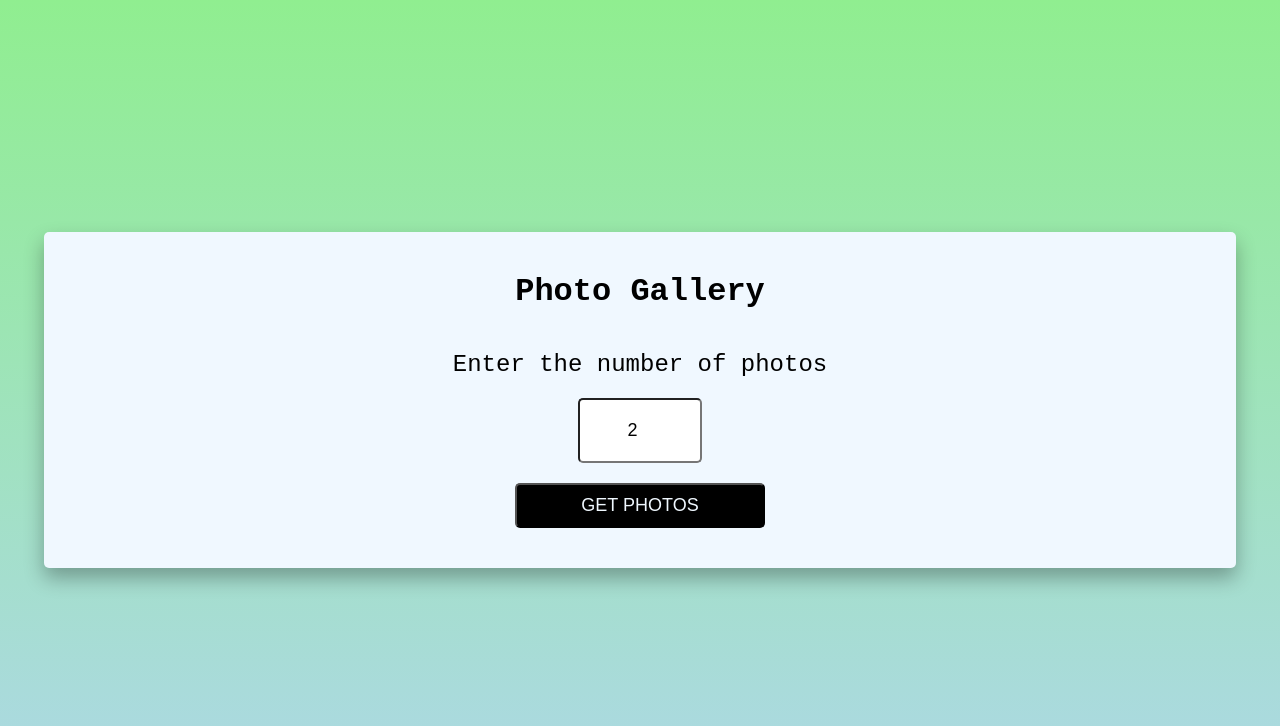
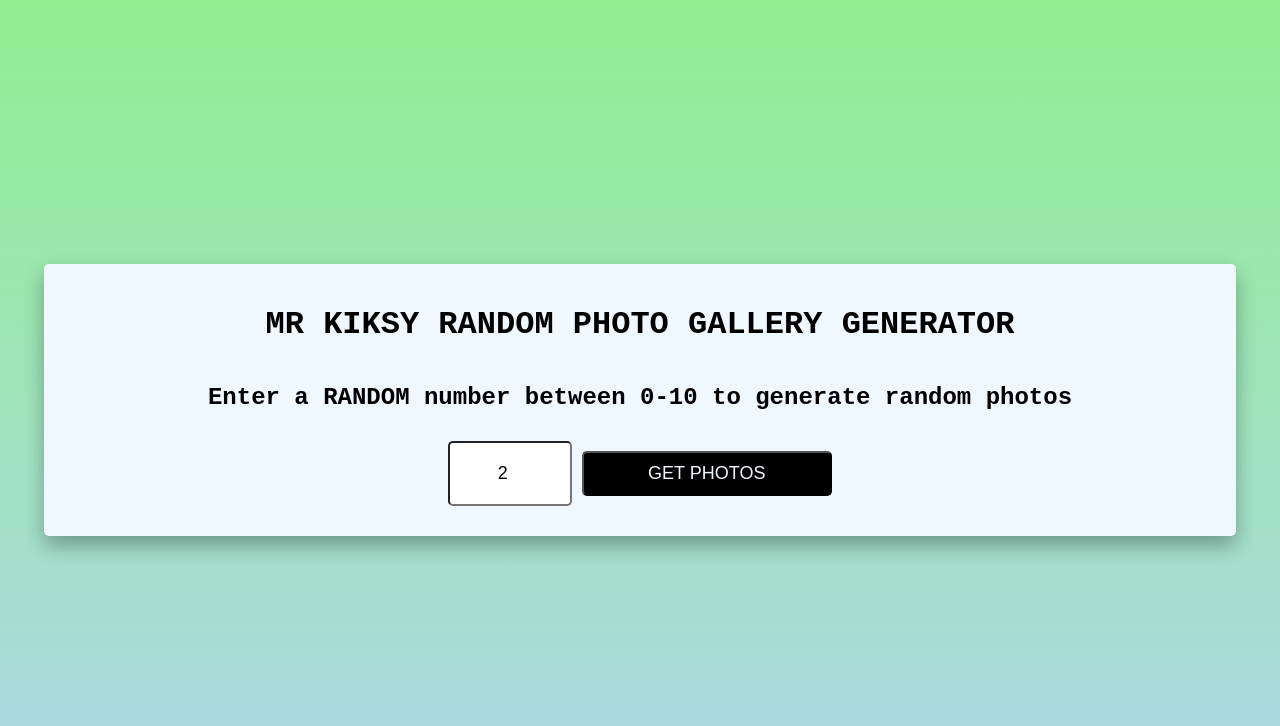
Before and after one commit to MRKIKSY/MRKIKSYPHOTOGALLERY, a plain HTML site: page index.html in a window 1280 px wide. Drawn offline with Linux system fonts and the light colour scheme.

Commit message:
Update index.html

```diff
--- a/index.html
+++ b/index.html
@@ -1,24 +1,17 @@
 <!DOCTYPE html>
 <html lang="en">
 <head>
-    <meta charset="UTF-8" />
-    <meta http-equiv="X-UA-Compatible" content="IE=edge" />
-    <meta name="viewport" content="width=device-width, initial-scale=1.0" />
-    <title>Photo Gallery</title>
+    <meta charset="UTF-8">
+    <meta http-equiv="X-UA-Compatible" content="IE=edge">
+    <meta name="viewport" content="width=device-width, initial-scale=1.0">
+    <title>MR KIKSY RANDOM PHOTO GALLERY GENERATOR</title>
     <link rel="stylesheet" href="style.css">
 </head>
 <body>
     <div class="container">
-      <h1>Photo Gallery</h1>
-      <h2>Enter the number of photos</h2>
-      <input
-        type="number"
-        id="input"
-        class="input"
-        value="2"
-        min="1"
-        max="10"
-      />
+        <h1>MR KIKSY RANDOM PHOTO GALLERY GENERATOR</h1>
+        <h2><strong>Enter a RANDOM  number between 0-10 to generate random  photos<strong/></h2>
+        <input type="number" id="input" class="input" value="2" min="1" max="10">
         <small class="errorMessage" id="errorMessage">Error Message</small>
         <button class="btn" id="btn">Get Photos</button>
         <div class="gallery" id="gallery">
```
Lines whose indentation alone changed are shown as unchanged.
